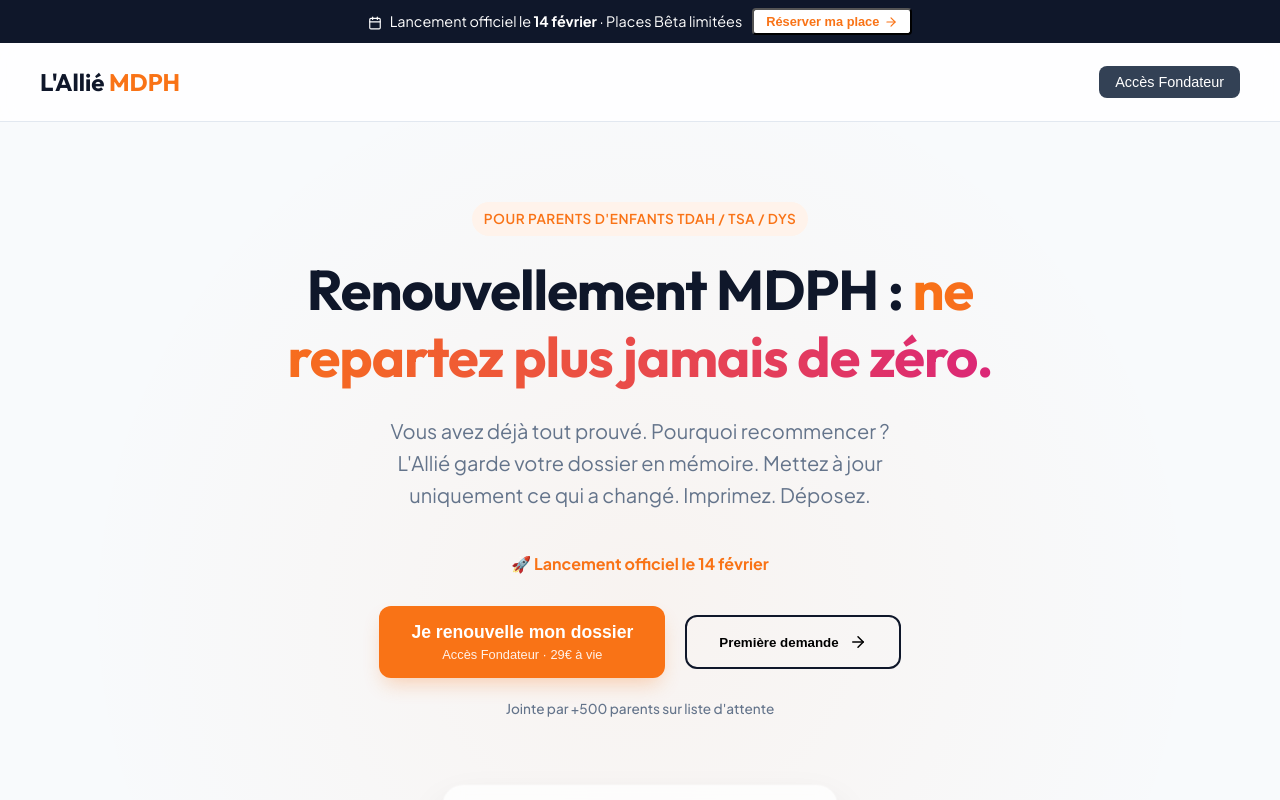
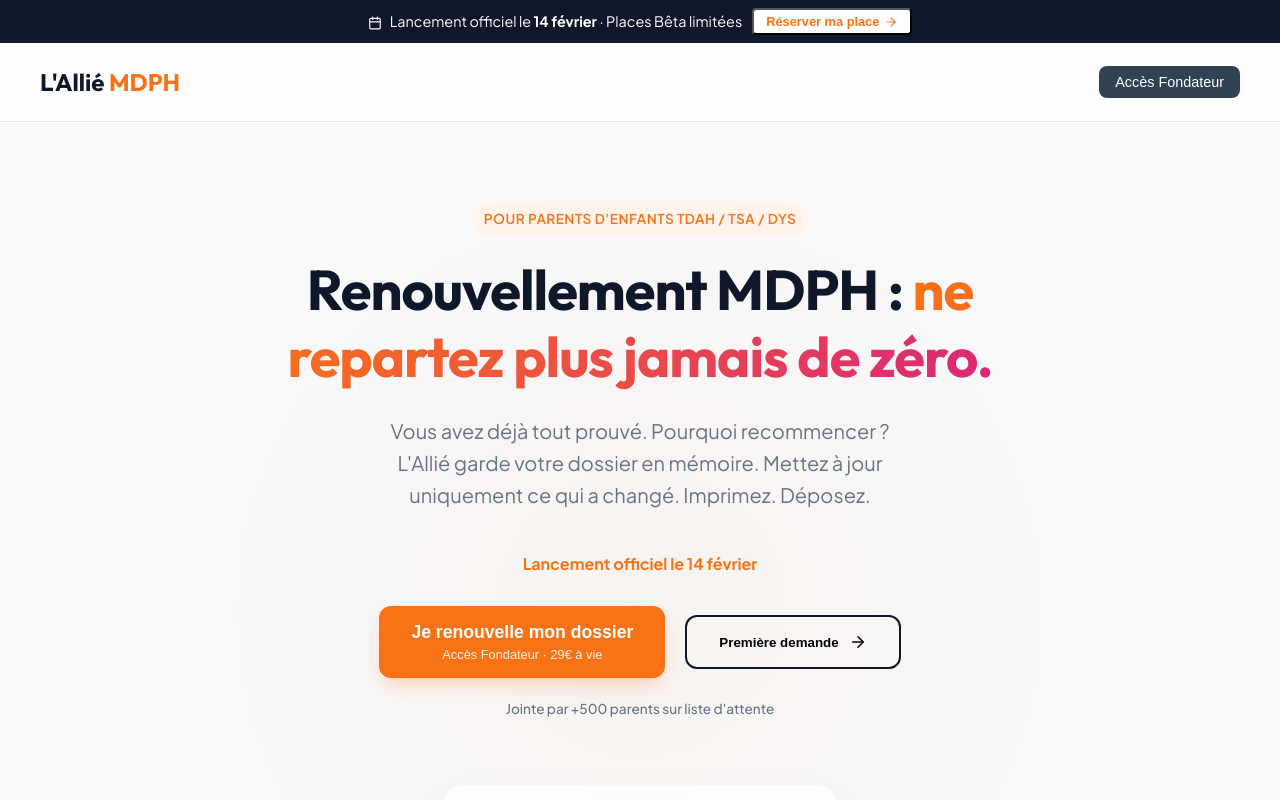
Before and after one commit to Dxne-Dev/mdph-alliee, a React (Vite) app: page / in a window 1280 px wide. Shown: the top 800 px of the page. Built offline with nearby package versions, Linux system fonts and the light colour scheme; no server answers.

Commit message:
UI: Suppression de l'émoji fusée pour un style plus sobre

```diff
--- a/src/components/Hero.tsx
+++ b/src/components/Hero.tsx
@@ -41,7 +41,7 @@
                     transition={{ delay: 0.25 }}
                     style={{ marginBottom: '30px', fontWeight: '700', color: 'var(--accent)' }}
                 >
-                    🚀 Lancement officiel le 14 février
+                    Lancement officiel le 14 février
                 </motion.div>
 
                 <motion.div
```
